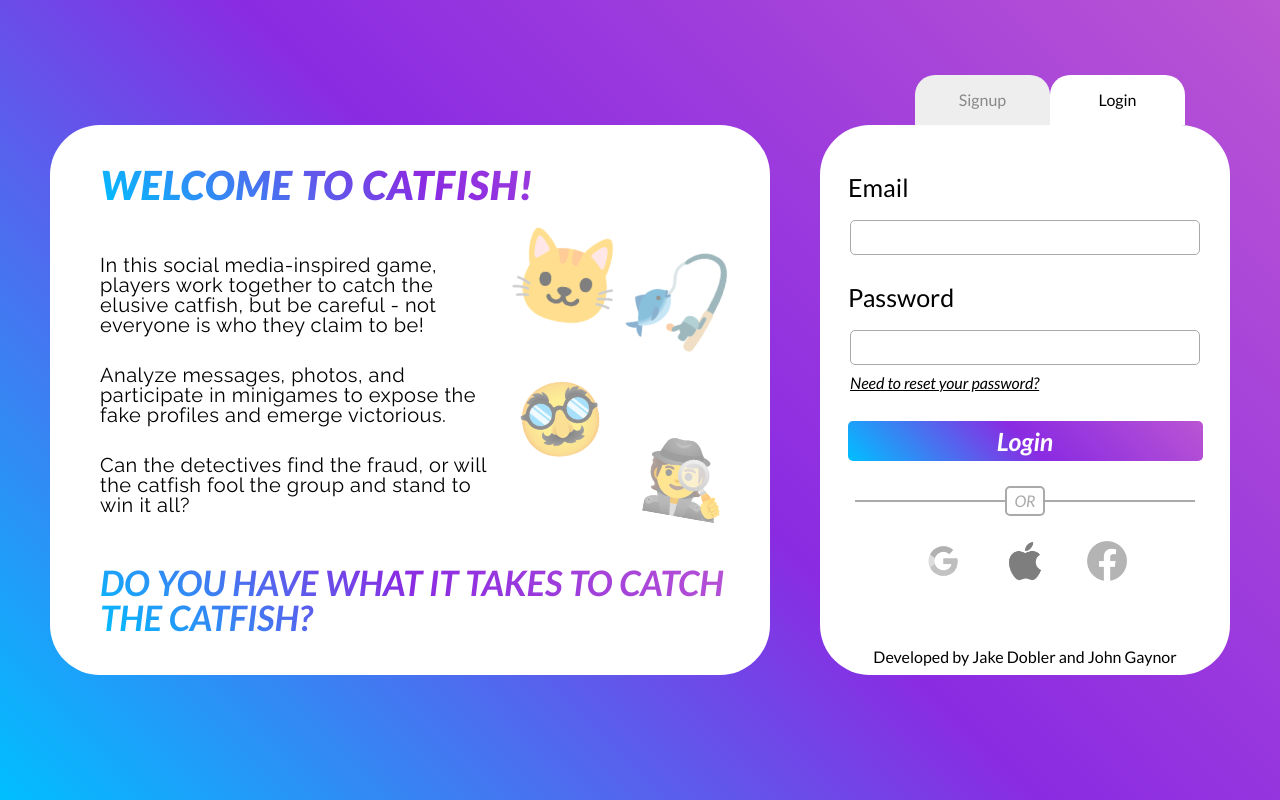
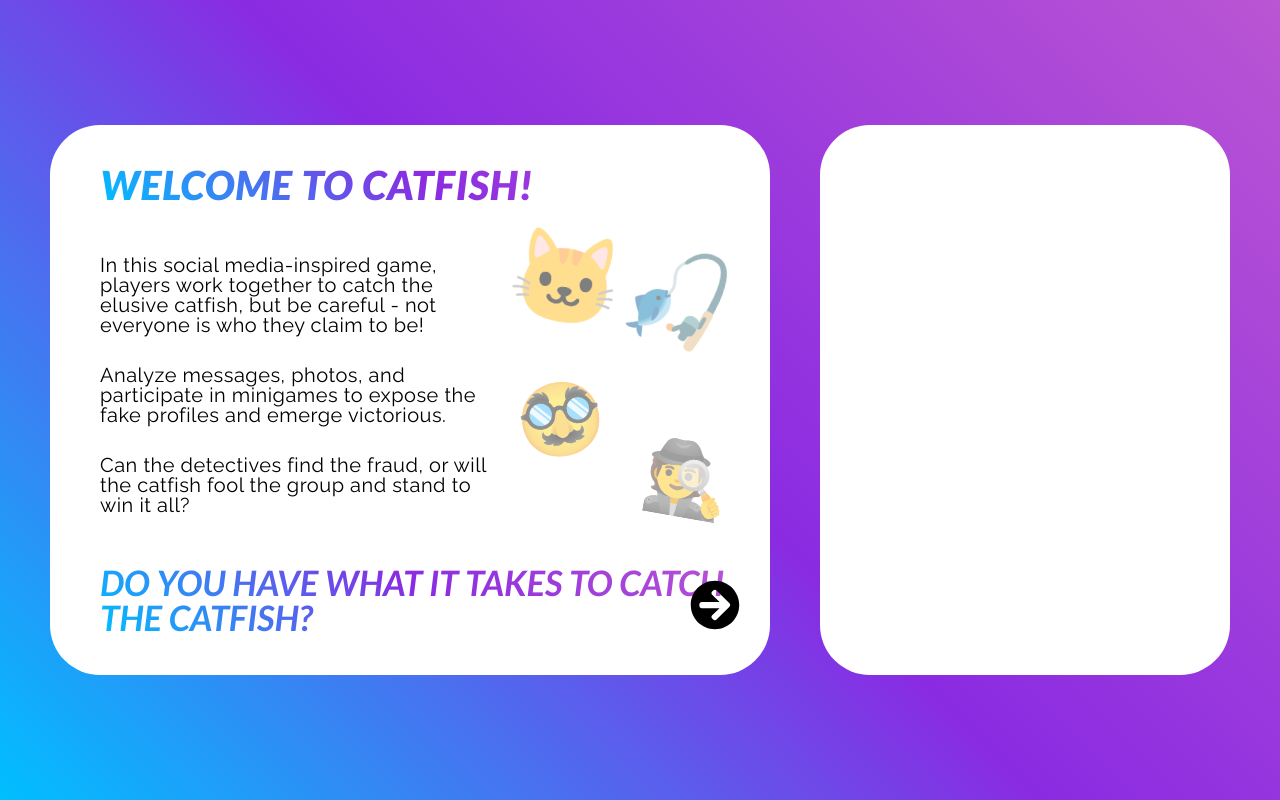
Before and after one commit to Jaecobd1/catfish, a Next.js app: page / in a window 1280 px wide. Built offline with nearby package versions, Linux system fonts and the light colour scheme; no server answers.

Commit message:
random changes

```diff
--- a/package.json
+++ b/package.json
@@ -18,7 +18,8 @@
     "react": "18.2.0",
     "react-dom": "18.2.0",
     "react-firebase-hooks": "^3.0.4",
-    "react-hot-toast": "^2.4.0"
+    "react-hot-toast": "^2.4.0",
+    "react-icons": "^4.7.1"
   },
   "devDependencies": {
     "autoprefixer": "^10.4.13",
--- a/src/pages/index.js
+++ b/src/pages/index.js
@@ -13,6 +13,8 @@ import { firestore } from "../lib/firebase";
 import UserProfile from "@/components/Profiles/UserProfile";
 import Game from "@/components/Game/Game";
 import Hero from "@/components/Home/Hero";
+import { FaArrowCircleRight } from "react-icons/fa";
+import Image from "next/image";
 
 const inter = Inter({ subsets: ["latin"] });
 const lato = Lato({
@@ -26,8 +28,11 @@ export default function Home() {
   // Get User Context
   const { user, username } = useContext(UserContext);
 
-  const cards = Array.from(document.getElementsByClassName("home-card"));
-  console.log(cards);
+  if (process.browser) {
+    const cards = Array.from(document.getElementsByClassName("home-card"));
+    console.log(cards);
+  }
+
   return (
     <>
       <Head>
@@ -41,8 +46,15 @@ export default function Home() {
           {/* Left Side Panel */}
           <div className={styles.leftPanel}>
             {!user ? (
-              <div className="home-card">
+              <div
+                className={styles.homeCard}
+                data-index="0"
+                data-status="active"
+              >
                 <Hero />
+                <div className={styles.cardSwitch}>
+                  <FaArrowCircleRight className={styles.switchArrow} />
+                </div>
               </div>
             ) : (
               <Game />
@@ -57,8 +69,15 @@ export default function Home() {
                 <UserProfile />
               )
             ) : (
-              <div className="home-card">
+              <div
+                className={styles.homeCard}
+                data-index="1"
+                data-status="unknown"
+              >
                 <Login />
+                <div className={styles.cardSwitch}>
+                  <FaArrowCircleRight className={styles.switchArrow} />
+                </div>
               </div>
             )}
           </div>
--- a/src/styles/Home.module.css
+++ b/src/styles/Home.module.css
@@ -36,6 +36,27 @@
   animation-duration: var(--slideInOutAnimation);
 }
 
+.cardSwitch {
+  display: flex;
+  align-items: center;
+  position: absolute;
+  inset: auto 30px 45px auto;
+}
+
+.cardSwitch .switchArrow {
+  font-size: 50px;
+  margin-left: 10px;
+  background: linear-gradient(45deg, #00bfff 0%, #8a2be2 50%, #ba55d3 100%);
+  /* background-size: 100%; */
+  /* background-repeat: repeat; */
+  -webkit-background-clip: text;
+  -webkit-text-fill-color: transparent;
+}
+
+.homeCard[data-status="unknown"] {
+  transform: scale(0);
+}
+
 @keyframes slideInFromRight {
   from {
     transform: translateX(150%);
@@ -62,7 +83,6 @@
   .leftPanel,
   .rightPanel {
     position: absolute;
-    /* display: none; */
   }
 }
 
```
Also changed, not shown: 1 other file (tests, documents, lock files or other folders).
